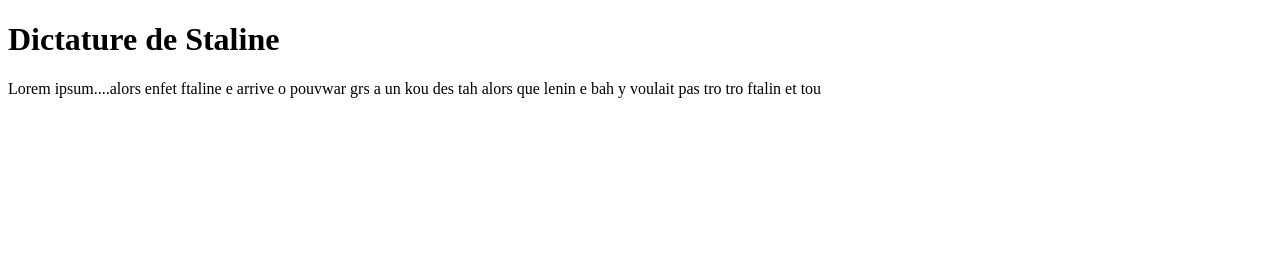
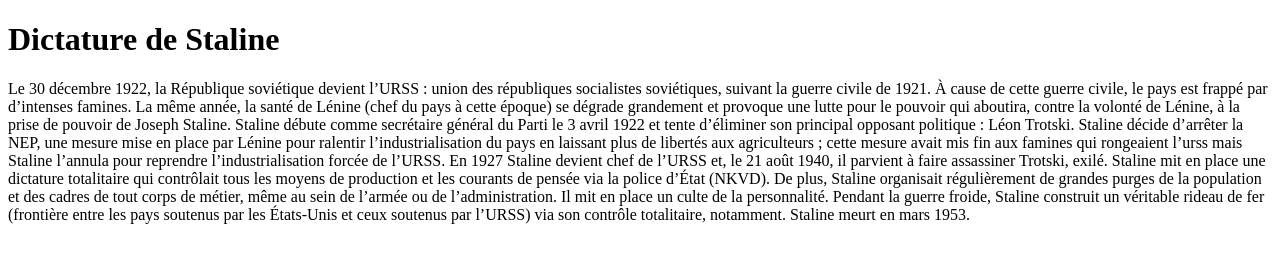
Before and after one commit to NacerCh4rif/.class-consciousness-, a plain HTML site: page dictature.html in a window 1280 px wide. Drawn offline with Linux system fonts and the light colour scheme.

Commit message:
Revise text on Stalin's dictatorship in dictature.html
Updated the content about Stalin's dictatorship, including historical events and policies.

```diff
--- a/dictature.html
+++ b/dictature.html
@@ -14,9 +14,18 @@
         </h1>
 
         <p>
-            Lorem ipsum....alors enfet ftaline e arrive o pouvwar grs
-            a un kou des tah alors que lenin
-            e bah y voulait pas tro tro ftalin et tou
+            Le 30 décembre 1922, la République soviétique devient l’URSS : union des républiques socialistes soviétiques, suivant la guerre civile de 1921.
+            À cause de cette guerre civile, le pays est frappé par d’intenses famines. La même année, la santé de Lénine (chef du pays à cette époque)
+            se dégrade grandement et provoque une lutte pour le pouvoir qui aboutira, contre la volonté de Lénine, à la prise de pouvoir de Joseph Staline.
+            Staline débute comme secrétaire général du Parti le 3 avril 1922 et tente d’éliminer son principal opposant politique : Léon Trotski.
+            Staline décide d’arrêter la NEP, une mesure mise en place par Lénine pour ralentir l’industrialisation du pays en laissant plus de libertés aux agriculteurs ;
+            cette mesure avait mis fin aux famines qui rongeaient l’urss mais Staline l’annula pour reprendre l’industrialisation forcée de l’URSS.
+            En 1927 Staline devient chef de l’URSS et, le 21 août 1940, il parvient à faire assassiner Trotski, exilé.
+            Staline mit en place une dictature totalitaire qui contrôlait tous les moyens de production et les courants de pensée via la police d’État (NKVD).
+            De plus, Staline organisait régulièrement de grandes purges de la population et des cadres de tout corps de métier, même au sein de l’armée ou de l’administration.
+            Il mit en place un culte de la personnalité.
+            Pendant la guerre froide, Staline construit un véritable rideau de fer (frontière entre les pays soutenus par les États-Unis et ceux soutenus par l’URSS) via son contrôle totalitaire, notamment.
+            Staline meurt en mars 1953.
         </p>
 
     </body>
```
